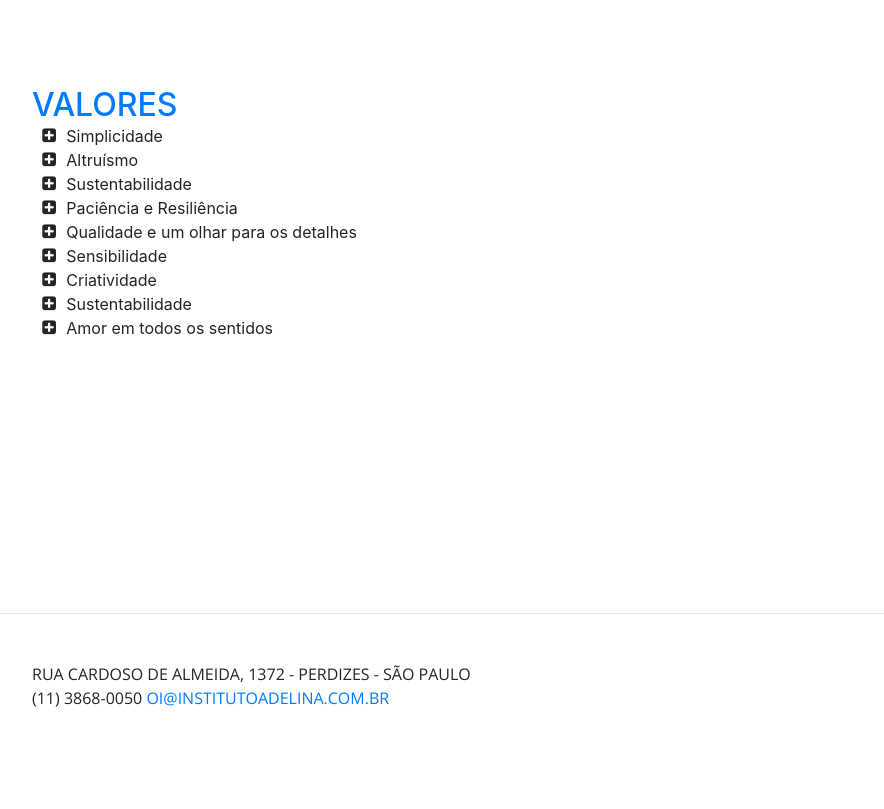
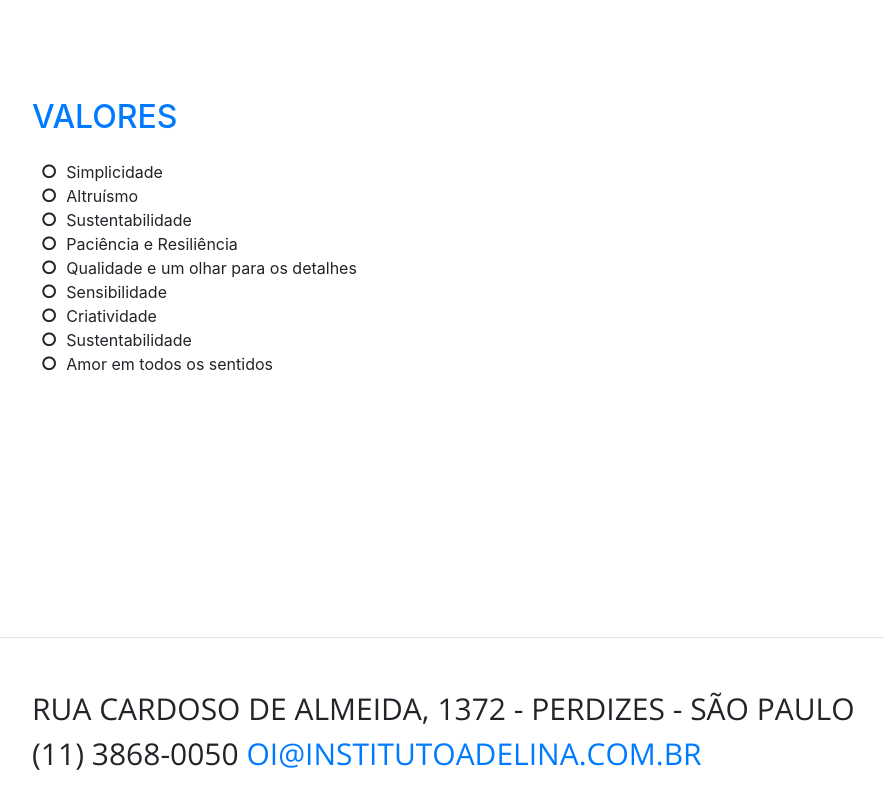
Before and after one commit to tuagencia/instituto-repo, a website with bundled scripts: page index.html in a window 1280 px wide. Shown: the part 2700-3509 px from the top of the page, without its empty margins (288-1172 px from the left). Built offline with nearby package versions, Linux system fonts and the light colour scheme; a web font is replaced by a local one.

Commit message:
Font-changes-icons-and-footer

```diff
--- a/css/resume.min.css
+++ b/css/resume.min.css
@@ -5,7 +5,8 @@
  */
 
 body {
-    font-family: 'Open Sans', serif;
+    font-family: 'Montserrat', serif;
+    font-weight: 300;
     padding-top: 54px;
     color: #868e96
 }
@@ -23,8 +24,8 @@ h3,
 h4,
 h5,
 h6 {
-    font-family: 'Open Sans', serif;
-    font-weight: 700;
+    font-family: 'Montserrat', serif;
+    font-weight: 100;
     text-transform: uppercase;
     color: #343a40
 }
--- a/index.html
+++ b/index.html
@@ -28,7 +28,7 @@
   <body id="page-top">
     <nav class="navbar navbar-expand-lg navbar-dark bg-primary fixed-top" id="sideNav">
       <a class="navbar-brand js-scroll-trigger" href="#page-top">
-        <span class="d-block d-lg-none">Instituto Adelina</span>
+        <span class="d-block d-lg-none" style="text-transform: uppercase;">Instituto Adelina</span>
         <span class="d-none d-lg-block">
           <img class="img-fluid" src="img/logo.png" alt="">
         </span>
@@ -85,6 +85,7 @@
           </div>
 
           <h2 class="mb-0"><span class="text-primary">Missão </span></h2>
+        </br>
           <p class="mb-5">
           Promover todas as formas da arte junto às escolas e instituições públicas e privadas, ampliando a visão de mundo, abrindo os horizontes dos mais jovens, criando um espaço de amadurecimento e trocas entre artistas e melhorando a qualidade de vida e o acesso cultural para os idosos.</p>
 
@@ -124,41 +125,42 @@
       <section class="resume-section p-3 p-lg-5 d-flex flex-column" id="valores">
         <div class="my-auto">
           <h2 class="mb-0"><span class="text-primary">Valores</span></h2>
+        </br>
           <ul class="fa-ul mb-0">
             <li>
-              <i class="fa-li fa fa-plus-square" aria-hidden="true"></i>
+              <i class="fa-li fa fa-circle-o" aria-hidden="true"></i>
               Simplicidade
             </li>
             <li>
-              <i class="fa-li fa fa-plus-square" aria-hidden="true"></i>
+              <i class="fa-li fa fa-circle-o" aria-hidden="true"></i>
               Altruísmo
             </li>
             <li>
-              <i class="fa-li fa fa-plus-square" aria-hidden="true"></i>
+              <i class="fa-li fa fa-circle-o" aria-hidden="true"></i>
               Sustentabilidade
             </li>
             <li>
-              <i class="fa-li fa fa-plus-square" aria-hidden="true"></i>
+              <i class="fa-li fa fa-circle-o" aria-hidden="true"></i>
               Paciência e Resiliência
             </li>
              <li>
-              <i class="fa-li fa fa-plus-square" aria-hidden="true"></i>
+              <i class="fa-li fa fa-circle-o" aria-hidden="true"></i>
               Qualidade e um olhar para os detalhes
             </li>
              <li>
-              <i class="fa-li fa fa-plus-square" aria-hidden="true"></i>
+              <i class="fa-li fa fa-circle-o" aria-hidden="true"></i>
               Sensibilidade
             </li>
             <li>
-             <i class="fa-li fa fa-plus-square" aria-hidden="true"></i>
+             <i class="fa-li fa fa-circle-o" aria-hidden="true"></i>
               Criatividade
             </li>
             <li>
-              <i class="fa-li fa fa-plus-square" aria-hidden="true"></i>
+              <i class="fa-li fa fa-circle-o" aria-hidden="true"></i>
               Sustentabilidade
             </li>
              <li>
-              <i class="fa-li fa fa-plus-square" aria-hidden="true"></i>
+              <i class="fa-li fa fa-circle-o" aria-hidden="true"></i>
               Amor em todos os sentidos
             </li>
           </ul>
@@ -166,7 +168,8 @@
       </section>
 
      <section class="resume-section p-3 p-lg-5 d-flex flex-column">
-        <div class="subheading mb-5">Rua Cardoso de Almeida, 1372 - Perdizes - São Paulo</br>(11) 3868-0050
+        <div class="subheading mb-5" style="font-size:30px";>Rua Cardoso de Almeida, 1372 - Perdizes - São Paulo</br>
+          (11) 3868-0050
           <a href="mailto:oi@adelinagaleria.com">oi@institutoadelina.com.br</a>
 
         </div>
```
Also changed, not shown: img/fotos-instituto-out/logo-horizontal-site.png (added), img/logo-horizontal-site.png (added).
